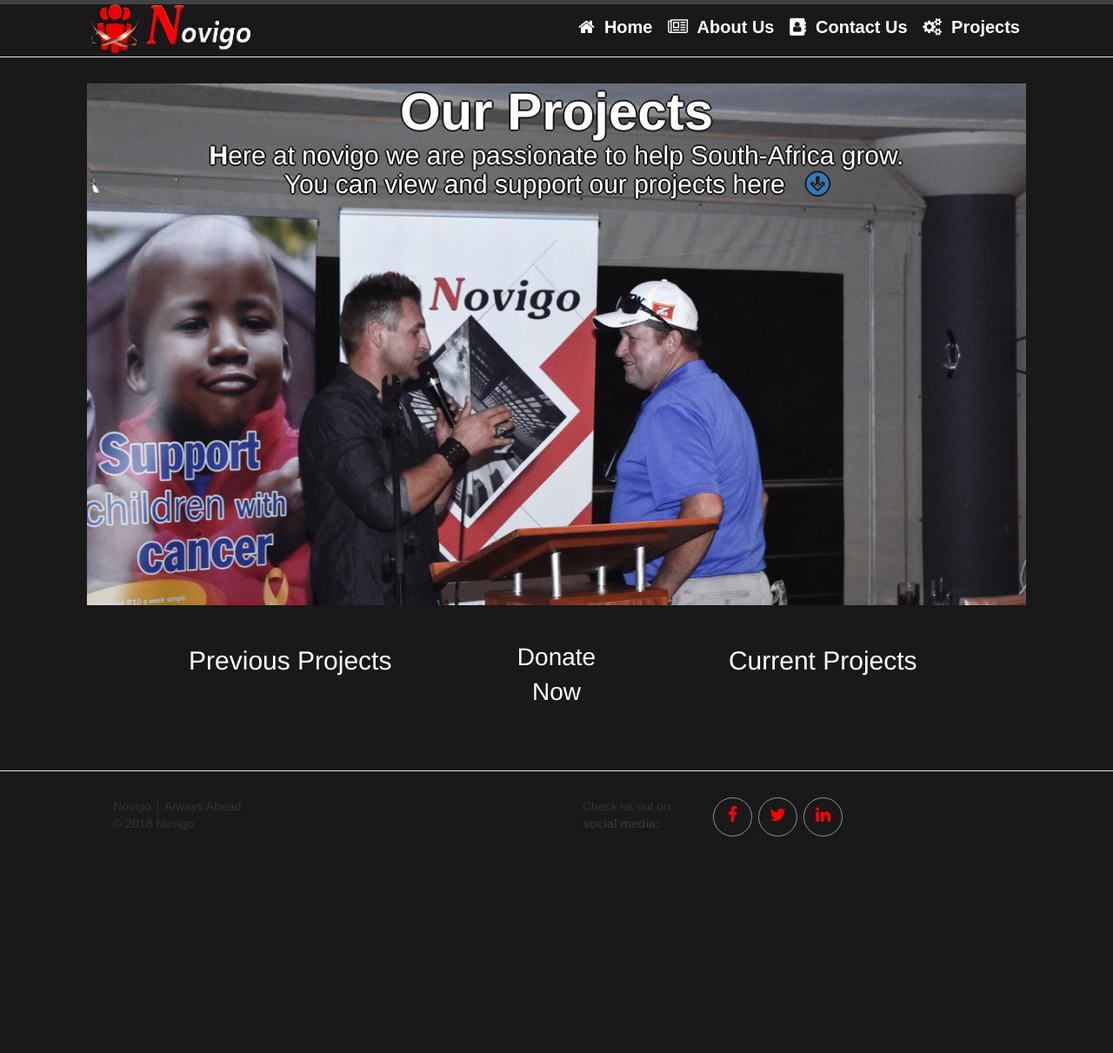
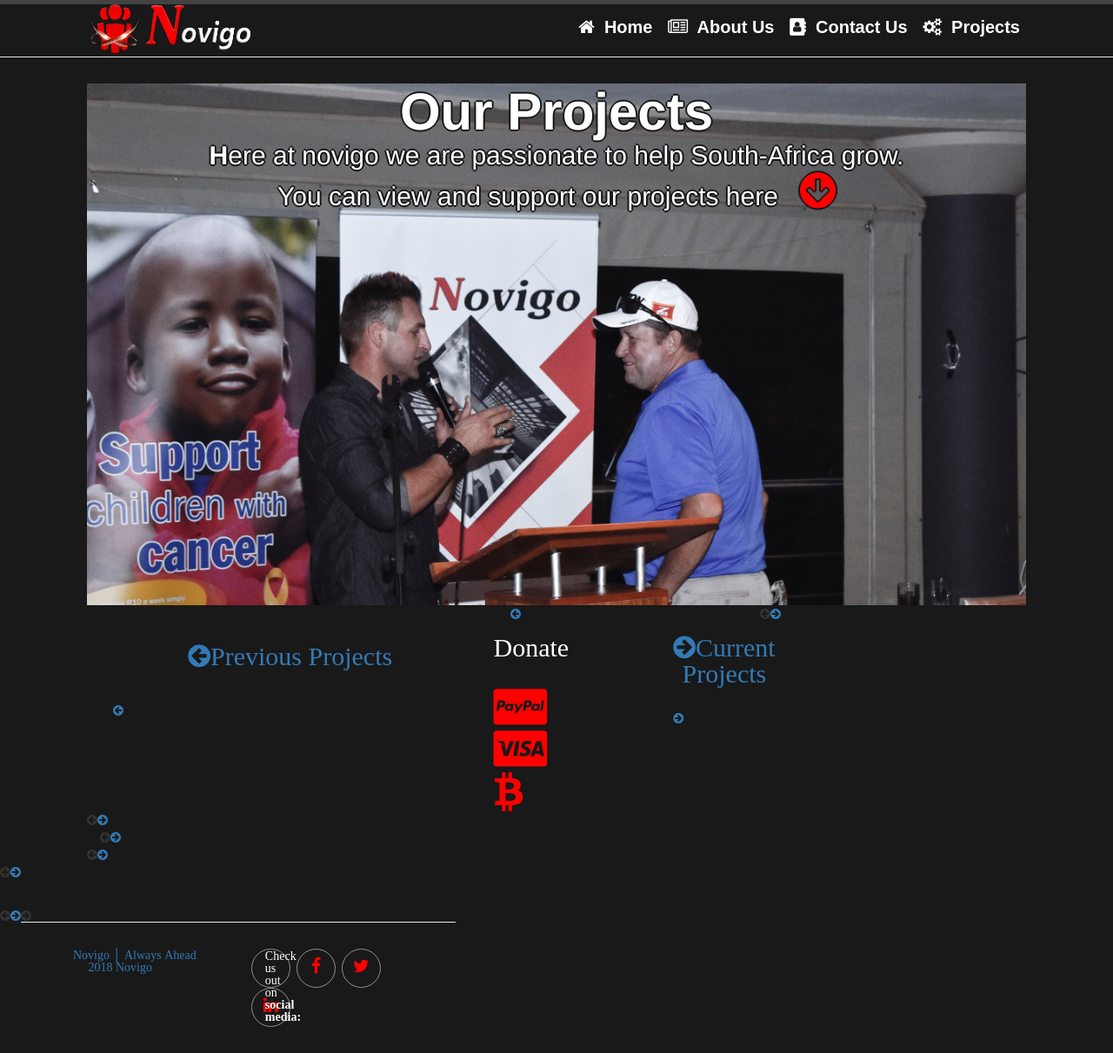
Before and after one commit to Hermankoch/hermankoch.github.io, a Jekyll site: the page built from projects.html, in a window 1280 px wide. Shown: the whole page at 87% size. Built offline with Jekyll 4.4.1, drawn with Linux system fonts in a browser that asks for light colours; before the commit the page ends 997 px from its top, so only the background shows below that.

Commit message:
Update projects.html

```diff
--- a/projects.html
+++ b/projects.html
@@ -7,7 +7,7 @@
     <div class="row">
       <h2><strong>O</strong>ur Projects</h2>
       <h3><strong>H</strong>ere at novigo we are passionate to help South-Africa grow. <br />
-      You can view and support our projects here &nbsp <a href="#"><i class="fa fa-arrow-circle-down"></i></a></h3>
+      You can view and support our projects here &nbsp <a href="#"><i class="fa fa-arrow-circle-down" style="font-size:48px;color:red"></i></a></h3>
       <!-- <a class="btn btn-primary" href="#" role="button">Sign Up</a> -->
       </div>
       </div>
@@ -17,13 +17,15 @@
     <div class="row">
       <div class="col-sm-12">
 
-        <div class="col-sm-5"><p class="LivesTouched2"><br />Previous Projects<br />&nbsp&nbsp</p>
+        <div class="col-sm-5"><p class="LivesTouched2"><br /><a href="#"><i class="fa fa-arrow-circle-left" aria-hidden="true">Previous Projects<br />&nbsp&nbsp</p>
         </div>
-        <div class="col-sm-2"><p class="LivesTouched3"><br />Donate Now<br />&nbsp&nbsp</p>
+        <div class="col-sm-2"><p class="LivesTouched2"><br />Donate<br />&nbsp&nbsp</p>
+         <i class="fa fa-cc-paypal" style="font-size:48px;color:red"></i>
+         <i class="fa fa-cc-visa" style="font-size:48px;color:red"></i>
+         <i class="fa fa-bitcoin" style="font-size:48px;color:red"></i>
         </div>
-        <div class="col-sm-5"><p class="LivesTouched2"><br />Current Projects<br />&nbsp&nbsp</p>
+        <div class="col-sm-5"><p class="LivesTouched2"><br /><a href="#"><i class="fa fa-arrow-circle-right" aria-hidden="true">Current Projects<br />&nbsp&nbsp</p>
         </div>
-
         </div>
   </div>
 </div>
```
